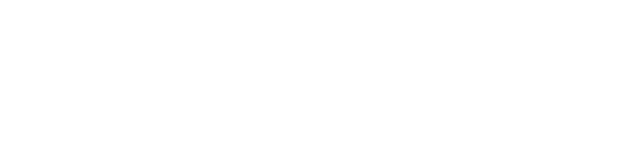
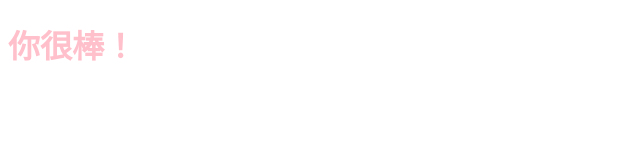
Before and after one commit to cheniwen/test00, a plain HTML site: page index.html in a window 1280 px wide. Shown: the whole page, without its empty margins (0-640 px from the left). Drawn offline with Linux system fonts and the light colour scheme.

Commit message:
新增CSS

```diff
--- /dev/null
+++ b/css/all.css
@@ -0,0 +1,3 @@
+h1{
+    color: pink;
+}
--- a/index.html
+++ b/index.html
@@ -5,8 +5,9 @@
     <meta http-equiv="X-UA-Compatible" content="IE=edge">
     <meta name="viewport" content="width=device-width, initial-scale=1.0">
     <title>Document</title>
+    <link rel="stylesheet" href="css/all.css">
 </head>
 <body>
-
+    <h1>你很棒！</h1>
 </body>
 </html>
```
